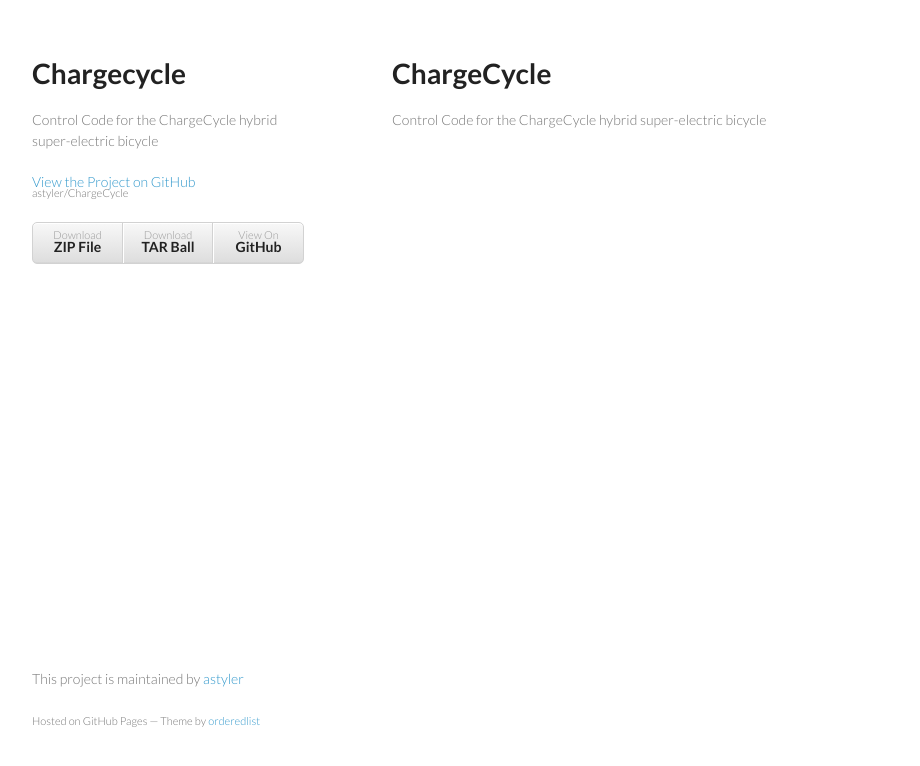
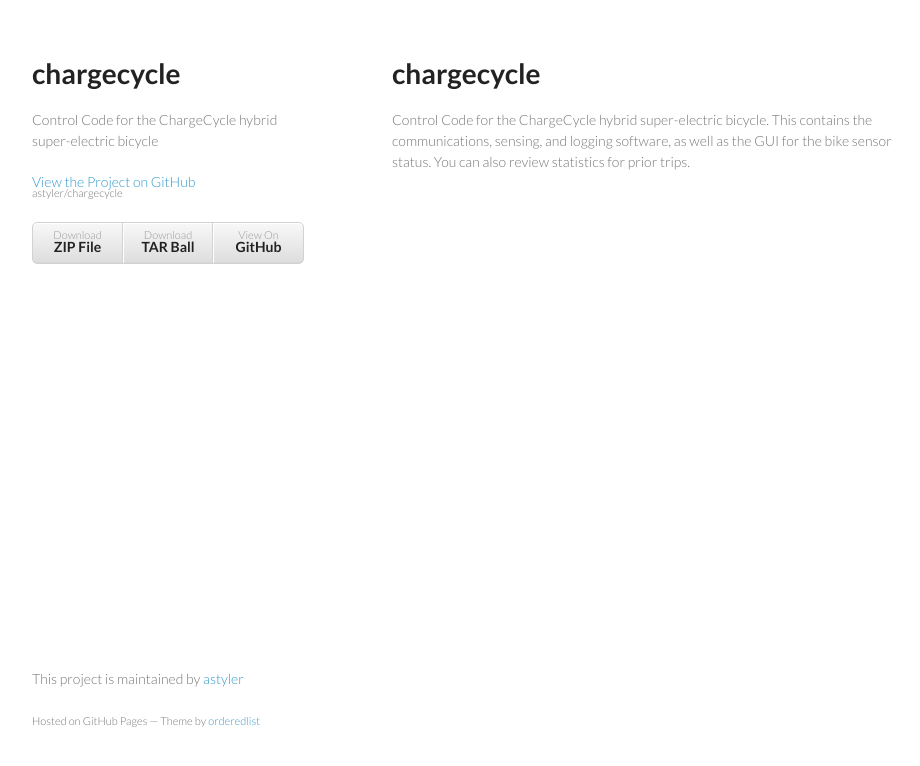
Before and after one commit to astyler/ChargeCycle, a plain HTML site: page index.html in a window 1280 px wide. Shown: the whole page, without its empty margins (178-1098 px from the left). Drawn offline with Linux system fonts and the light colour scheme.

Commit message:
Create gh-pages branch via GitHub

```diff
--- a/index.html
+++ b/index.html
@@ -3,7 +3,7 @@
   <head>
     <meta charset="utf-8">
     <meta http-equiv="X-UA-Compatible" content="chrome=1">
-    <title>Chargecycle by astyler</title>
+    <title>chargecycle by astyler</title>
 
     <link rel="stylesheet" href="stylesheets/styles.css">
     <link rel="stylesheet" href="stylesheets/github-light.css">
@@ -15,23 +15,23 @@
   <body>
     <div class="wrapper">
       <header>
-        <h1>Chargecycle</h1>
+        <h1>chargecycle</h1>
         <p>Control Code for the ChargeCycle hybrid super-electric bicycle</p>
 
-        <p class="view"><a href="https://github.com/astyler/ChargeCycle">View the Project on GitHub <small>astyler/ChargeCycle</small></a></p>
+        <p class="view"><a href="https://github.com/astyler/chargecycle">View the Project on GitHub <small>astyler/chargecycle</small></a></p>
 
 
         <ul>
-          <li><a href="https://github.com/astyler/ChargeCycle/zipball/master">Download <strong>ZIP File</strong></a></li>
-          <li><a href="https://github.com/astyler/ChargeCycle/tarball/master">Download <strong>TAR Ball</strong></a></li>
-          <li><a href="https://github.com/astyler/ChargeCycle">View On <strong>GitHub</strong></a></li>
+          <li><a href="https://github.com/astyler/chargecycle/zipball/master">Download <strong>ZIP File</strong></a></li>
+          <li><a href="https://github.com/astyler/chargecycle/tarball/master">Download <strong>TAR Ball</strong></a></li>
+          <li><a href="https://github.com/astyler/chargecycle">View On <strong>GitHub</strong></a></li>
         </ul>
       </header>
       <section>
         <h1>
-<a id="chargecycle" class="anchor" href="#chargecycle" aria-hidden="true"><span class="octicon octicon-link"></span></a>ChargeCycle</h1>
+<a id="chargecycle" class="anchor" href="#chargecycle" aria-hidden="true"><span class="octicon octicon-link"></span></a>chargecycle</h1>
 
-<p>Control Code for the ChargeCycle hybrid super-electric bicycle</p>
+<p>Control Code for the ChargeCycle hybrid super-electric bicycle.  This contains the communications, sensing, and logging software, as well as the GUI for the bike sensor status.  You can also review statistics for prior trips.</p>
       </section>
       <footer>
         <p>This project is maintained by <a href="https://github.com/astyler">astyler</a></p>
--- a/params.json
+++ b/params.json
@@ -1 +1 @@
-{"name":"Chargecycle","tagline":"Control Code for the ChargeCycle hybrid super-electric bicycle","body":"ChargeCycle\r\n===========\r\n\r\nControl Code for the ChargeCycle hybrid super-electric bicycle\r\n","google":"","note":"Don't delete this file! It's used internally to help with page regeneration."}
+{"name":"chargecycle","tagline":"Control Code for the ChargeCycle hybrid super-electric bicycle","body":"chargecycle\r\n===========\r\n\r\nControl Code for the ChargeCycle hybrid super-electric bicycle.  This contains the communications, sensing, and logging software, as well as the GUI for the bike sensor status.  You can also review statistics for prior trips.\r\n","google":"","note":"Don't delete this file! It's used internally to help with page regeneration."}
```
